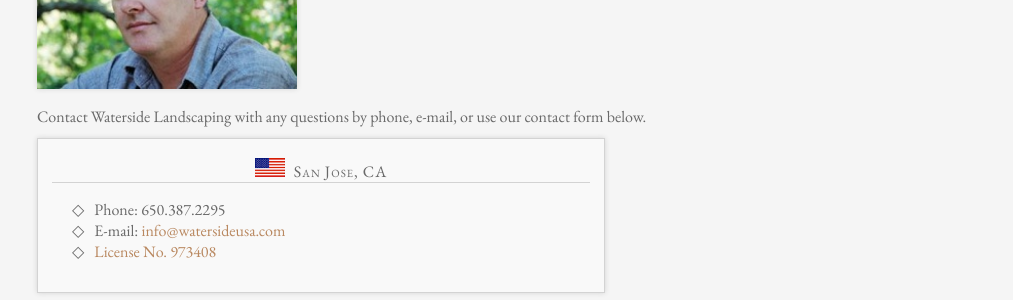
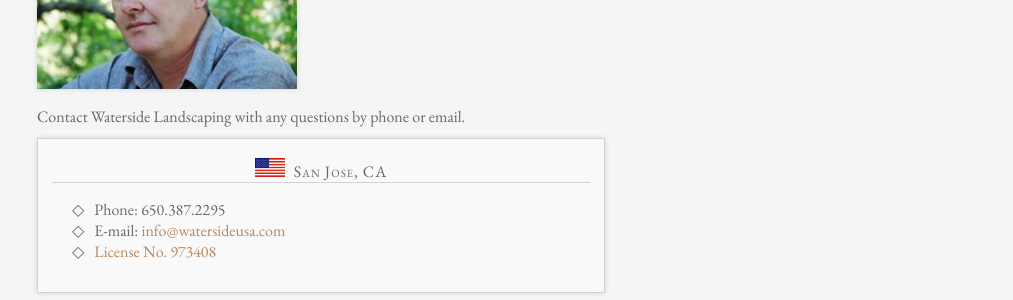
Before and after one commit to jmvx/waterside, a Jekyll site: the page built from contact/index.html, in a window 1280 px wide. Shown: the part 354-654 px from the top of the page, without its empty margins (133-1146 px from the left). Built offline with Jekyll 4.4.1, drawn with Linux system fonts in a browser that asks for light colours; nearby versions of some CDN libraries; some web fonts are replaced; Markdown is read by kramdown in place of the engine named in the settings; a style sheet for code colours, icons or effects is not loaded.

Commit message:
Changed wording on contact page

```diff
--- a/contact/index.html
+++ b/contact/index.html
@@ -16,7 +16,7 @@ description: Ian McCulloch has over 20 years experience in the landscape industr
     <img class="profile" src="../images/Ian-profile.jpg" />
     <p>Ian McCulloch has over 20 years experience in the landscape industry for corporate, public and private sector clients throughout the United Kingdom, Europe, and California. Waterside is fully licensed, bonded, and insured. We hold a solid reputation as experts in the field of ground bioengineering backed by 17 years experience working throughout the UK.</p>
     <div class="clear"></div>
-    <p>Contact Waterside Landscaping with any questions by phone, e-mail, or use our contact form below.</p>
+    <p>Contact Waterside Landscaping with any questions by phone or email.</p>
     <!-- <p>Contact Waterside Landscaping with any questions by phone or e-mail.</p> -->
 
     <div class="clear"></div>
```
Also changed, not shown: 1 other file.
